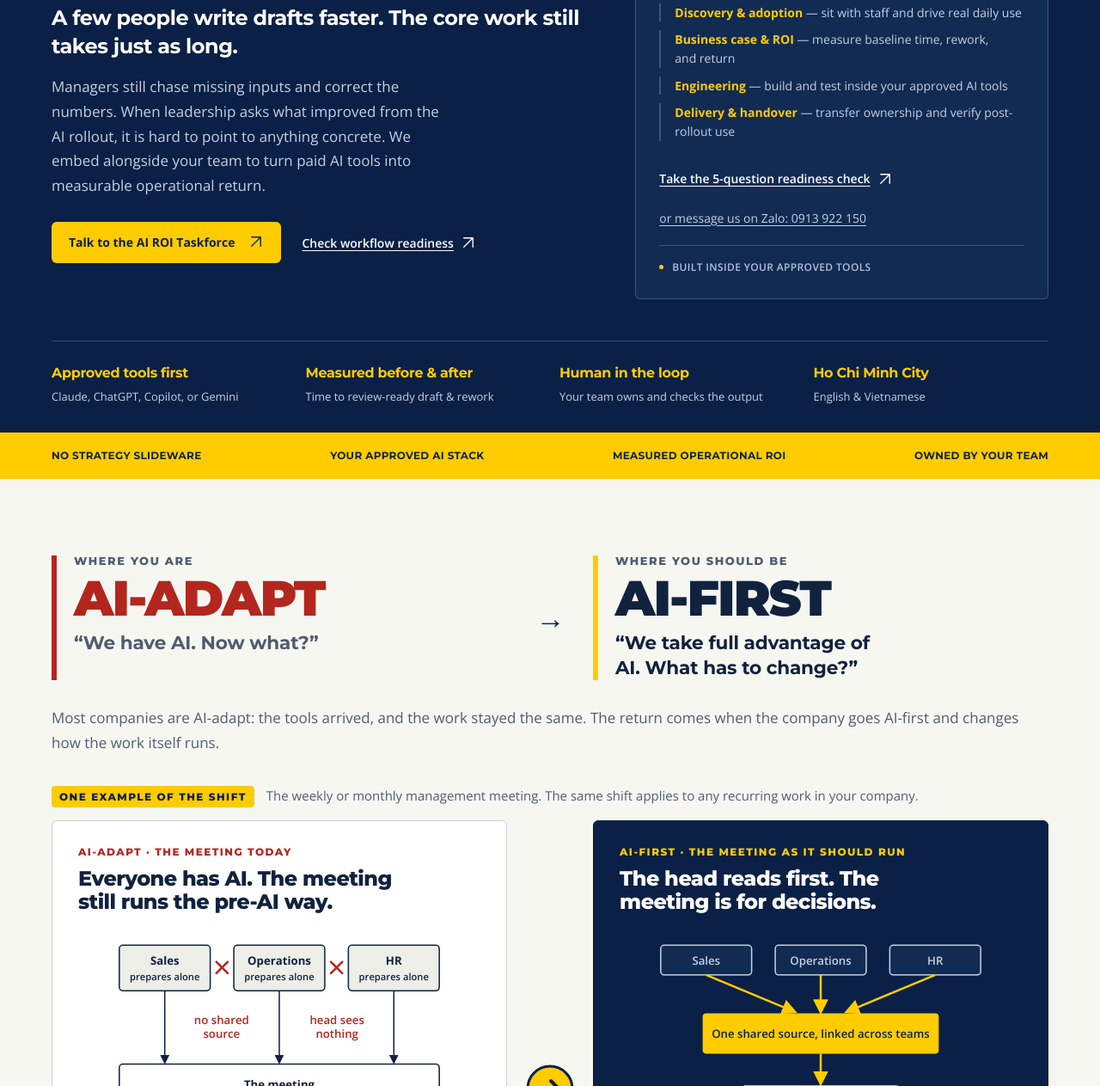
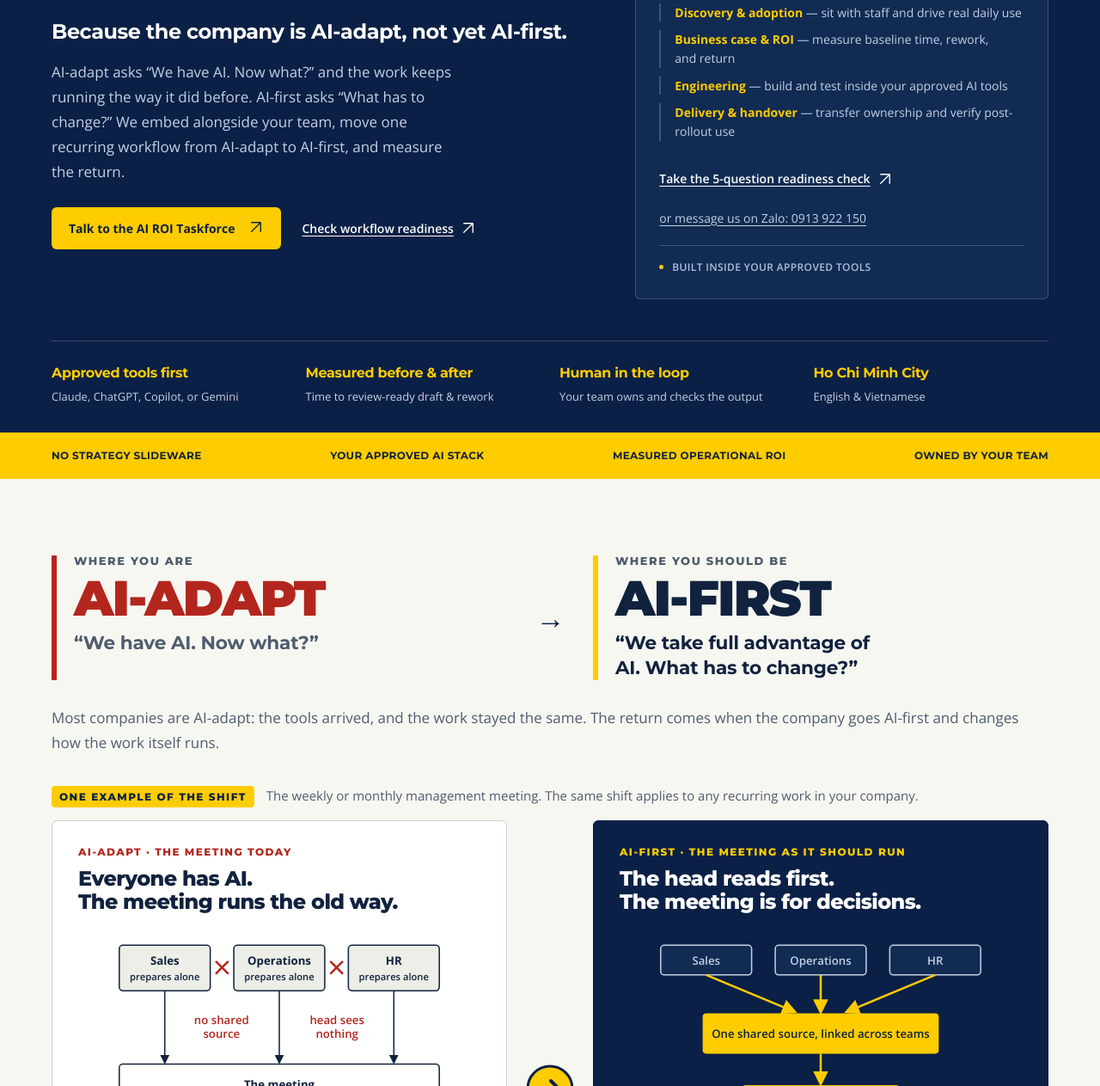
Before and after one commit to timtran1008/timtran1008.github.io, a plain HTML site: page b2b/index.html in a window 1280 px wide. Shown: the part 427-1690 px from the top of the page at 86% size. Drawn offline with nearby package versions, Linux system fonts and the light colour scheme.

Commit message:
B2B: AI-first hero + card heading line breaks
Co-Authored-By: Claude Fable 5.2 <noreply@anthropic.com>

```diff
--- a/b2b/index.html
+++ b/b2b/index.html
@@ -4,7 +4,7 @@
   <meta charset="utf-8">
   <meta name="viewport" content="width=device-width, initial-scale=1">
   <title>AI ROI Taskforce · Measurable AI Deployment for Businesses</title>
-  <meta name="description" content="Already paying for AI across your company? Our four-person AI ROI Taskforce deploys AI into one high-friction workflow inside your approved tools and measures the return.">
+  <meta name="description" content="Already paying for AI across your company, and the work has not changed? Our four-person AI ROI Taskforce moves one recurring workflow from AI-adapt to AI-first inside your approved tools and measures the return.">
   <meta name="theme-color" content="#0b2046">
   <link rel="icon" href="../assets/favicon.svg">
   <link rel="stylesheet" href="../styles.css?v=homepage-layout-4">
@@ -126,8 +126,8 @@
           <div>
             <h1>YOU BOUGHT AI FOR THE COMPANY.<br><span>WHY HASN’T THE WORK CHANGED?</span></h1>
             <p class="audience-note">For CEOs and business leaders already paying for AI across their teams.</p>
-            <p class="hero-lead">A few people write drafts faster. The core work still takes just as long.</p>
-            <p class="hero-body">Managers still chase missing inputs and correct the numbers. When leadership asks what improved from the AI rollout, it is hard to point to anything concrete. We embed alongside your team to turn paid AI tools into measurable operational return.</p>
+            <p class="hero-lead">Because the company is AI-adapt, not yet AI-first.</p>
+            <p class="hero-body">AI-adapt asks “We have AI. Now what?” and the work keeps running the way it did before. AI-first asks “What has to change?” We embed alongside your team, move one recurring workflow from AI-adapt to AI-first, and measure the return.</p>
             <div class="hero-actions">
               <a class="button yellow" href="#contact">Talk to the AI ROI Taskforce <span><svg class="icon" viewBox="0 0 24 24" aria-hidden="true" focusable="false"><path d="M5 19 19 5M5 5h14v14"/></svg></span></a>
               <a class="text-link" href="scorecard.html">Check workflow readiness <svg class="icon" viewBox="0 0 24 24" aria-hidden="true" focusable="false"><path d="M5 19 19 5M5 5h14v14"/></svg></a>
@@ -185,7 +185,7 @@
         <div class="state-grid">
           <article class="state-card today">
             <span class="state-tag">AI-ADAPT · THE MEETING TODAY</span>
-            <h3>Everyone has AI. The meeting still runs the pre-AI way.</h3>
+            <h3>Everyone has AI.<br>The meeting runs the old way.</h3>
             <svg viewBox="0 0 460 320" role="img" aria-label="Today: Sales, Operations and HR each prepare a report alone. Nothing is shared before the meeting, so the head hears every report for the first time and the hour goes to reporting.">
               <defs>
                 <marker id="ah-ink" viewBox="0 0 10 10" refX="8" refY="5" markerWidth="7" markerHeight="7" orient="auto-start-reverse"><path d="M0 0 10 5 0 10z" fill="#11223e"/></marker>
@@ -227,7 +227,7 @@
 
           <article class="state-card after">
             <span class="state-tag">AI-FIRST · THE MEETING AS IT SHOULD RUN</span>
-            <h3>The head reads first. The meeting is for decisions.</h3>
+            <h3>The head reads first.<br>The meeting is for decisions.</h3>
             <svg viewBox="0 0 460 320" role="img" aria-label="Where you should be: each team's report goes into one shared source linked across teams. The head reviews it with AI and sends questions before the meeting. The meeting is for solving problems and deciding.">
               <defs>
                 <marker id="ah-yel" viewBox="0 0 10 10" refX="8" refY="5" markerWidth="7" markerHeight="7" orient="auto-start-reverse"><path d="M0 0 10 5 0 10z" fill="#ffcc00"/></marker>
```
